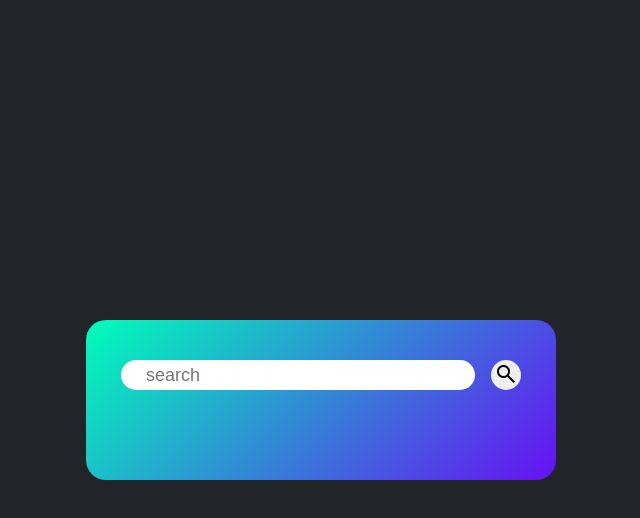
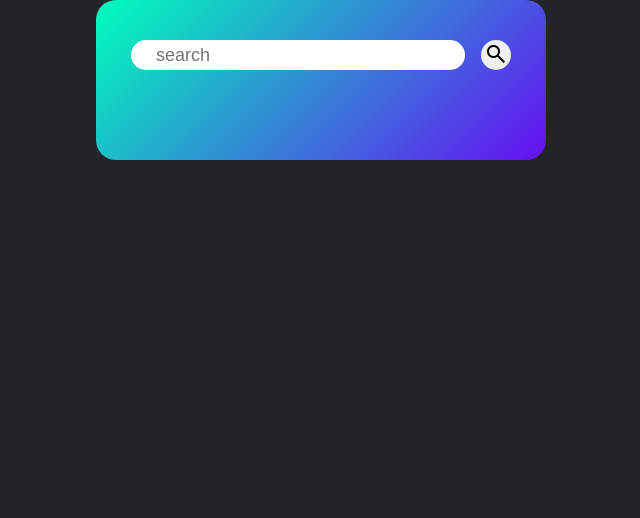
Before and after one commit to Danmasanii/weather-web-app, a plain HTML site: page index.html in a window 1280 px wide. Shown: the whole page, without its empty margins (319-959 px from the left). Drawn offline with nearby package versions, Linux system fonts and the light colour scheme.

Commit message:
Update style.css

```diff
--- a/style.css
+++ b/style.css
@@ -87,7 +87,7 @@ main {
   align-items: center;
   justify-content: center;
   width: 100%;
-  height: 100vh;
+  height: 100%;
   color: #fff;
   background-color: #a058a2;
   background-color: var(--bs-dark);
@@ -100,7 +100,7 @@ main {
 }
 .card-container {
   width: 100%;
-  max-width: 470px;
+  max-width: 450px;
   color: #fff;
   /* margin: 100px auto 0; */
   background: linear-gradient(135deg, #00feba, #6610f2);
```
